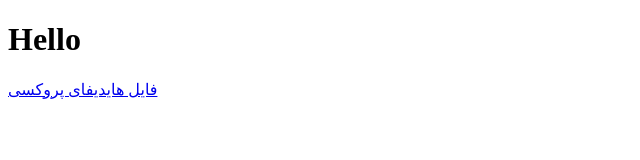
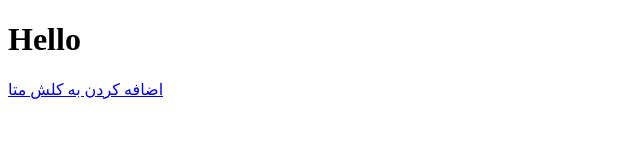
Before and after one commit to sdeepvpn/sdeepvpn.github.io, a plain HTML site: page index.html in a window 1280 px wide. Shown: the full height of the page, 0-640 px from the left. Drawn offline with Linux system fonts and the light colour scheme.

Commit message:
Update index.html

```diff
--- a/index.html
+++ b/index.html
@@ -3,7 +3,7 @@
 <body>
 <h1>Hello</h1>
 <div class="btn-group">
-<a href="https://sdeepvpn.aber.ir/2d361848273d1a0c5aeb1c54adf6e33e/2d361848273d1a0c5aeb1c54adf6e33e/clash/meta/all.yml?name=meta_normal_sdeepvpn.aber.ir" class="btn btn-secondary share-link"><i class="fa-solid fa-qrcode"></i></a><a href="clashmeta://install-config?url=https://sdeepvpn.aber.ir/2d361848273d1a0c5aeb1c54adf6e33e/2d361848273d1a0c5aeb1c54adf6e33e/clash/meta/all.yml&amp;name=meta_normal_sdeepvpn.aber.ir" class="btn btn-primary orig-link">فایل هایدیفای پروکسی</a>
+<a href="clashmeta://install-config?url=https://gist.githubusercontent.com/alexivanelli/2e2a440194aba8ffd6a41554c6090aa1/raw&amp;name=meta_normal_sdeepvpn.aber.ir">اضافه کردن به کلش متا</a>
 </div>
 </body>
 </html>
```
